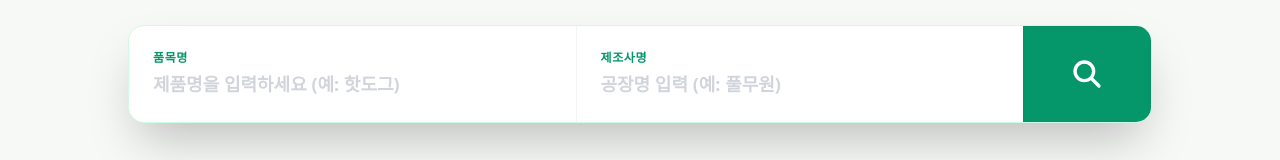
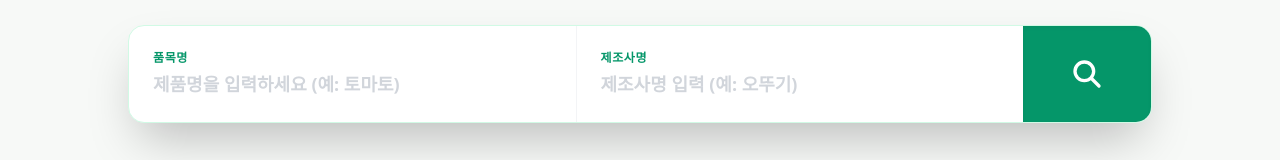
Before and after one commit to Jihoon-Yoon96/foodInsight, a Nuxt app: page / in a window 1280 px wide. Shown: the part 275-435 px from the top of the page. Built offline with nearby package versions, Linux system fonts and the light colour scheme; a web font is replaced by a local one.

Commit message:
문구수정

```diff
--- a/app/pages/index.vue
+++ b/app/pages/index.vue
@@ -19,7 +19,7 @@
         <input
             v-model="searchForm.productName"
             type="text"
-            placeholder="제품명을 입력하세요 (예: 핫도그)"
+            placeholder="제품명을 입력하세요 (예: 토마토)"
             class="w-full bg-transparent text-lg font-semibold focus:outline-none placeholder:text-gray-300"
             @keyup.enter="handleSearch"
         />
@@ -30,7 +30,7 @@
         <input
             v-model="searchForm.factoryName"
             type="text"
-            placeholder="공장명 입력 (예: 풀무원)"
+            placeholder="제조사명 입력 (예: 오뚜기)"
             class="w-full bg-transparent text-lg font-semibold focus:outline-none placeholder:text-gray-300"
             @keyup.enter="handleSearch"
         />
```
